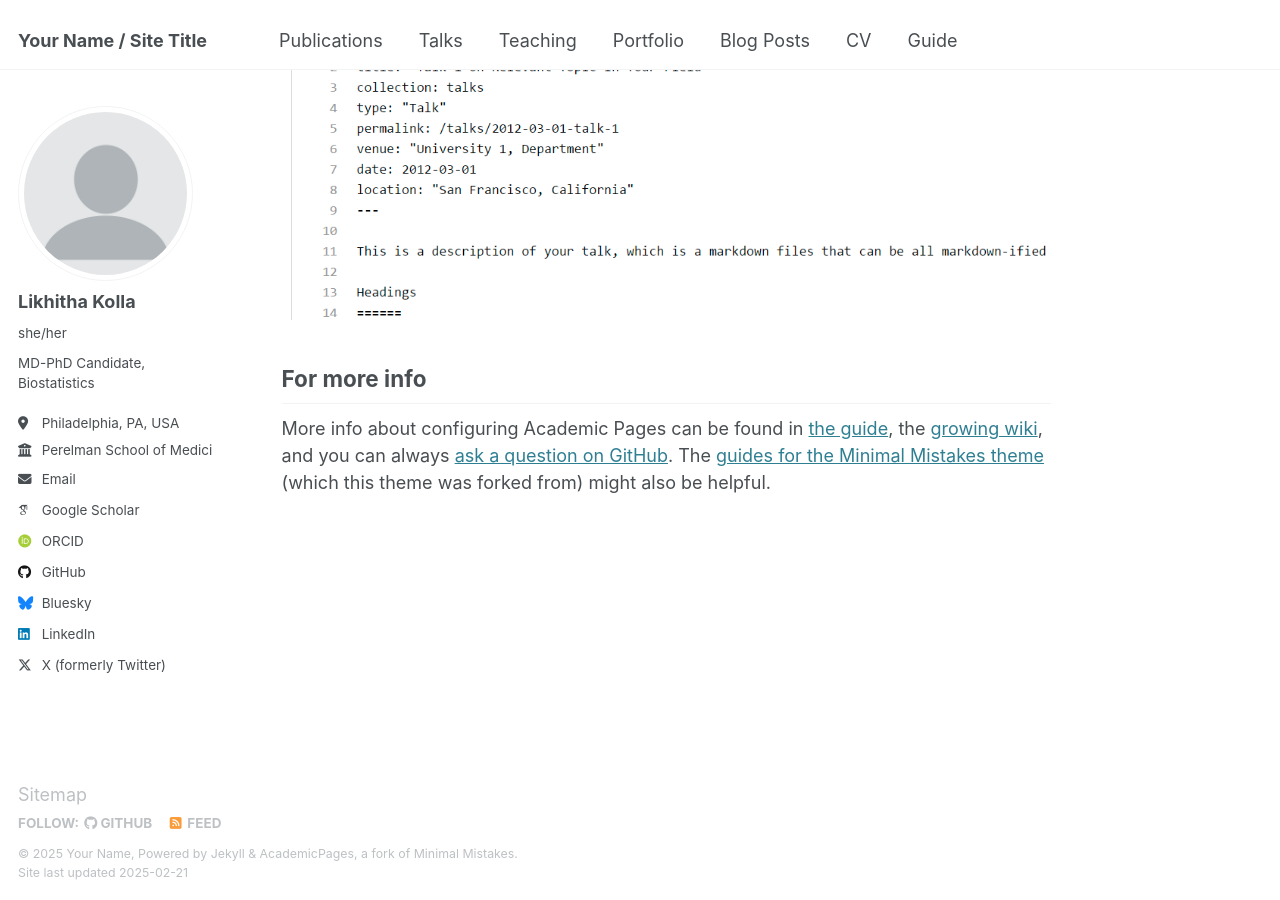
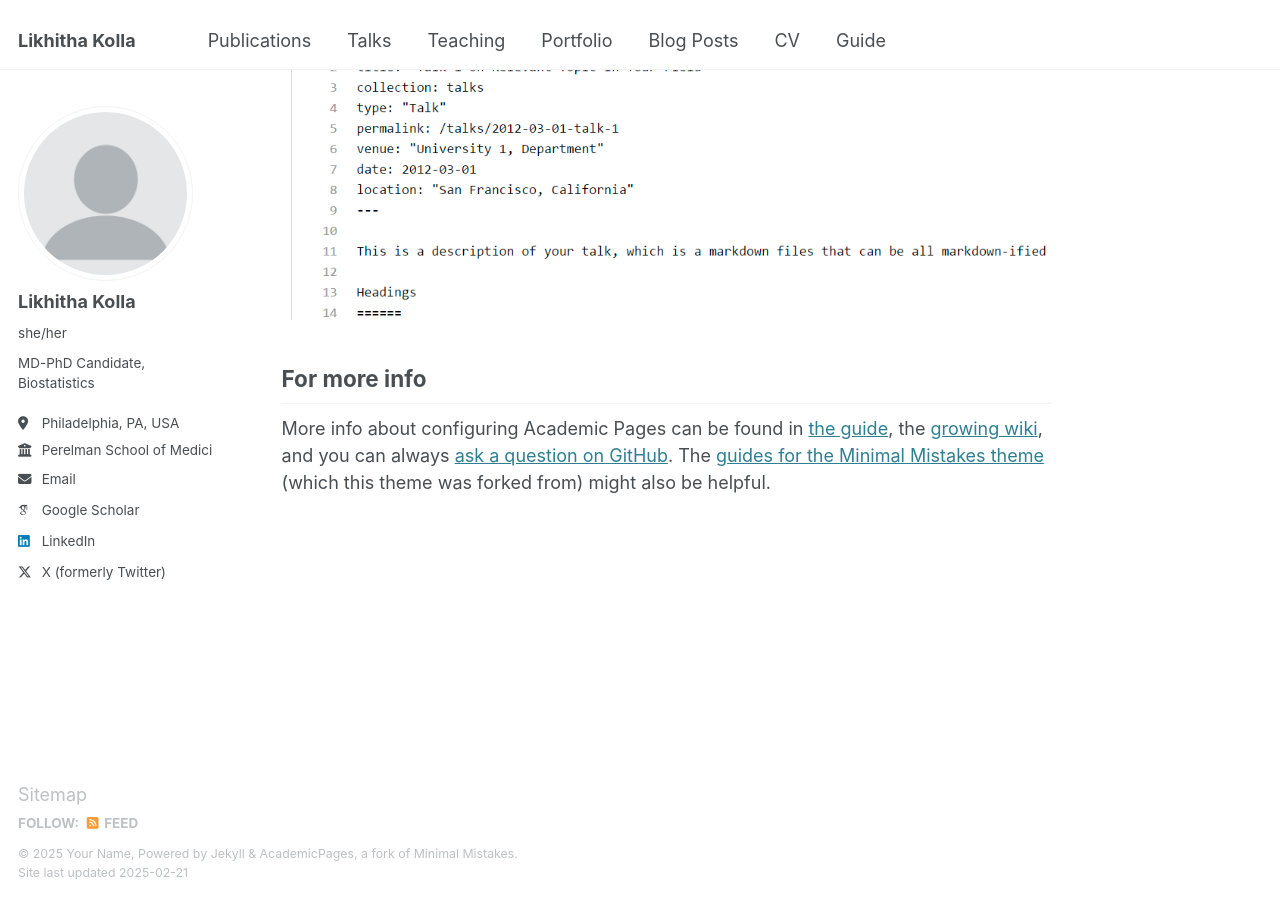
Before and after one commit to likhithakolla/likhithakolla.github.io, a Jekyll site: the page built from _pages/about.md, in a window 1280 px wide and 900 px high, scrolled down 2642 px. Built offline with Jekyll 4.4.1, drawn with Linux system fonts in a browser that asks for light colours; some web fonts are replaced.

Commit message:
Update _config.yml

```diff
--- a/_config.yml
+++ b/_config.yml
@@ -9,7 +9,7 @@
 # Basic Site Settings
 locale                   : "en-US"
 site_theme               : "default"
-title                    : "Your Name / Site Title"
+title                    : "Likhitha Kolla"
 title_separator          : "-"
 name                     : &name "Your Name"
 description              : &description "personal description"
@@ -35,7 +35,7 @@ author:
   arxiv            : # URL - Update with the correct link to your profile
   googlescholar    : "https://scholar.google.com/citations?user=9FjQaO0AAAAJ&hl=en"
   impactstory      : # URL
-  orcid            : "http://orcid.org/yourorcidurl"
+  orcid            : #"http://orcid.org/yourorcidurl"
   semantic         : # URL
   pubmed           : # "https://www.ncbi.nlm.nih.gov/pubmed/?term=john+snow"
   researchgate     : # URL
@@ -45,12 +45,12 @@ author:
   bitbucket        : # Username - Update with your username on the site
   codepen          : # Username
   dribbble         : # Username
-  github           : "academicpages"
+  github           : #"academicpages"
   kaggle           : # Username
   stackoverflow    : # User number or user number and name (i.e., use "1" or "1/jeff-atwood")
 
   # Social media
-  bluesky          : "bsky.app" # Replace this with you Bluesky username
+  bluesky          : #"bsky.app" # Replace this with you Bluesky username
   facebook         : # Username
   flickr           : # Username
   foursquare       : # Username
```
